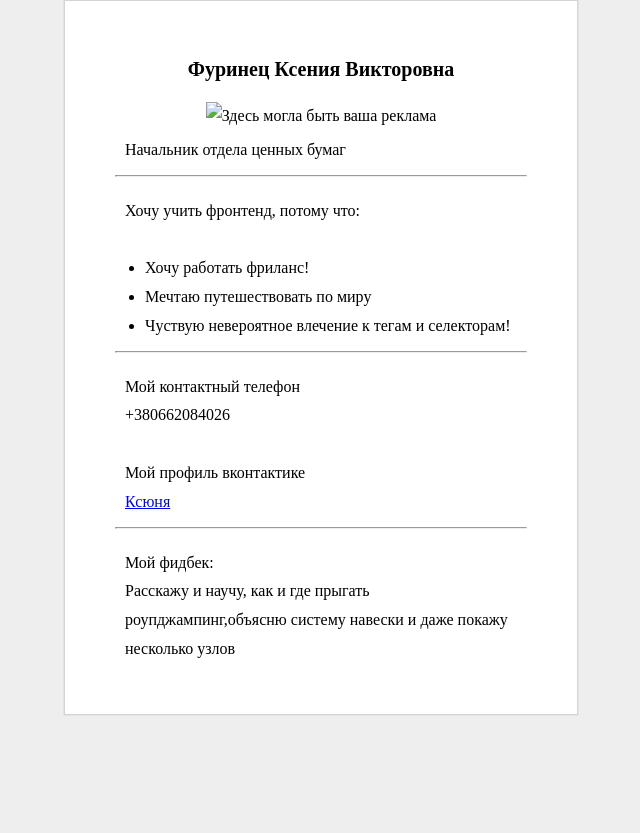
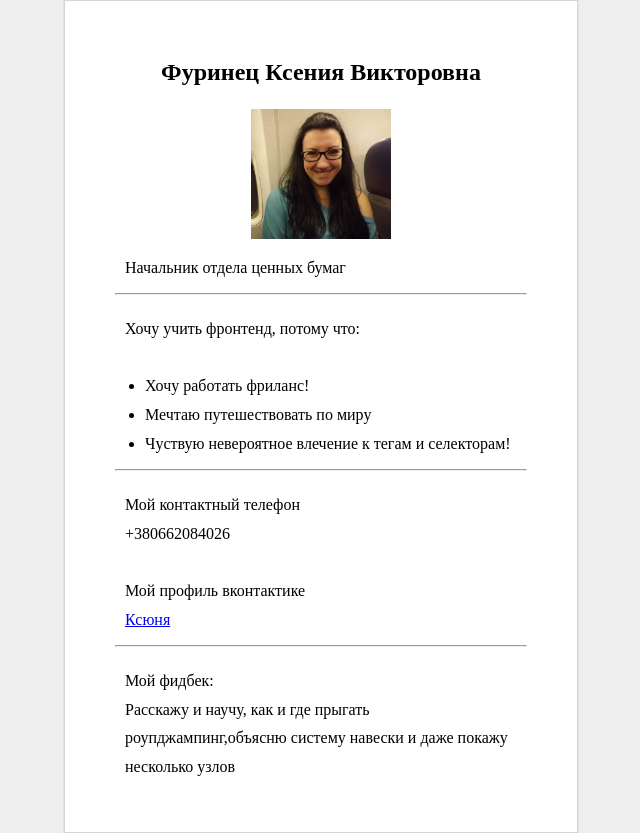
Before and after one commit to kseniiapupko/ksufurinec.github.io, a plain HTML site: page GoIT/markup/home/lesson1/index.html in a window 1280 px wide. Shown: the whole page, without its empty margins (319-959 px from the left). Before the commit the page ends 800 px from the top, so only its background shows below. Drawn offline with Linux system fonts and the light colour scheme.

Commit message:
Lesson 1

```diff
--- a/GoIT/markup/home/lesson1/index.html
+++ b/GoIT/markup/home/lesson1/index.html
@@ -8,7 +8,7 @@
 <body>
 	<div class="wrapper">
 		<div class="header">
-		<h1>Фуринец Ксения Викторовна</h1>
+		<h2>Фуринец Ксения Викторовна</h2>
 		<img height="130px" width="140px" src="img.jpg" alt="Здесь могла быть ваша реклама" title="Ксюня">
 		</div>
 		<div><p>Начальник отдела ценных бумаг</p>
--- a/GoIT/markup/home/lesson1/style.css
+++ b/GoIT/markup/home/lesson1/style.css
@@ -1,26 +1,9 @@
-*{
-margin:0;
-padding: 0;
-}
-body{
-background: #eeeeee;
-font-size:16px;
-}
-.wrapper{
-margin:0 auto;
-padding:50px;
-height:650x; width:412px;
-background: #ffffff; border:1px solid #d5d5d5;line-height:1.8; box-shadow: 0px 0px 1px 0px #adaaad;
-}
-.header{
-text-align: center;
-}
-h1{
-font-size: 20px;
-}
-hr{
-margin: 10px 0px 20px 0px;
-}
+*{margin:0;
+padding: 0;}
+body{background: #eeeeee;font-size:16px;}
+.wrapper{margin:0 auto; padding:50px; height:650x; width:412px;background: #ffffff; border:1px solid #d5d5d5;line-height:1.8; box-shadow: 0px 0px 1px 0px #adaaad;}
+.header{text-align: center;}
+hr{margin: 10px 0px 20px 0px;}
 p{padding-left: 10px;}
 ul{padding-left: 30px;}
 img{margin-top: 15px; margin-bottom: 5px;}
```
Also changed, not shown: GoIT/markup/home/lesson1/img.jpg (added).
